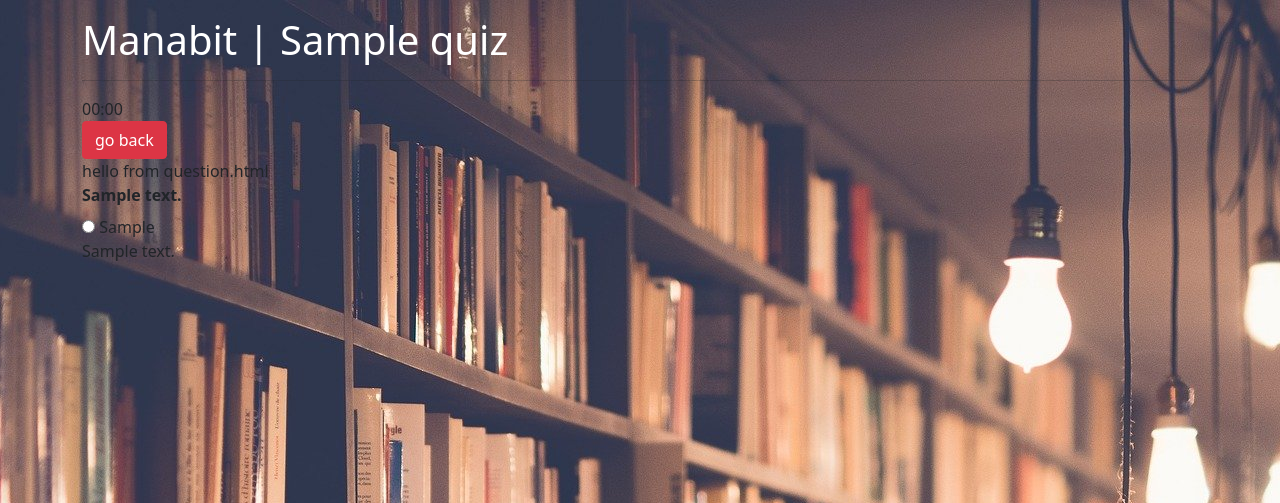
After one commit to hrmtk/django-quiz-app, a Django app: page /1 in a window 1280 px wide. The commit adds this page. Shown: the top 503 px of the page. Run offline with Django 3.2, Linux system fonts and the light colour scheme; tables that the repository leaves empty hold one stand-in row (values such as "Sample post").

Commit message:
Add question.html

```diff
--- a/quiz/models.py
+++ b/quiz/models.py
@@ -1,5 +1,6 @@
 from django.db import models
 from django.contrib.auth.models import User
+import random
 
 TOPIC_CHOICES = (
 	('Computer Science', 'Computer Science'),
@@ -26,6 +27,11 @@ class Quiz(models.Model):
 	def __str__(self):
 		return str(self.quiz_title)
 
+	def get_questions(self):
+		questions = list(self.question_set.all())
+		random.shuffle(questions)
+		return questions
+
 	class Meta:
 		verbose_name_plural = 'Quizzes'
 
--- /dev/null
+++ b/quiz/static/quiz/question.js
@@ -0,0 +1,13 @@
+
+
+$.ajax({
+	type: 'GET',
+	url: `${url}data`,
+	success: function(res) {
+		const data = response.data
+		// console.log(data)
+	},
+	error: function(error) {
+		console.log(error)
+	}
+})
--- /dev/null
+++ b/quiz/templates/quiz/question.html
@@ -0,0 +1,36 @@
+{% extends 'base.html' %}
+{% load static %}
+
+{% block scripts %}
+	<script src="{% static 'quiz/question.js' %}" defer></script>
+{% endblock scripts %}
+
+{% block title %}
+{{ quiz.quiz_title }}
+{% endblock title %}
+
+{% block page-title %}
+{{ quiz.quiz_title }}
+{% endblock %}
+
+{% block content %}
+
+<div class="row">
+	<div class="col text-right" id="timer-box">00:00</div>
+</div>
+<a href="{% url 'quiz:quiz_list' %}" button class="btn btn-danger">go back</a>
+<br>
+hello from question.html
+{% for q in que %}
+<div class="quiz-box">
+	<div class="mb-2">
+		<b>{{ q.question_text }}</b>
+	</div>
+	<div>
+		<input type="radio" class="ans" id="ans">
+		<label for="{{q.qestion_text}}">{{q.option_one}}</label>
+	</div>
+	<p> {{ q.question_text }} </p>
+</div>
+{% endfor %}
+{% endblock %}
--- a/quiz/urls.py
+++ b/quiz/urls.py
@@ -1,11 +1,12 @@
 from django.urls import path
 from .views import (
 	QuizListView,
-	# quiz_list_create,
+	question_view,
 )
 
-app_name = 'quizes'
+app_name = 'quiz'
 
 urlpatterns = [
 	path('', QuizListView.as_view(), name='quiz_list'),
+	path('<pk>', question_view, name='question_view'),
 ]
--- a/quiz/views.py
+++ b/quiz/views.py
@@ -1,11 +1,30 @@
 from django.shortcuts import render
 from django.views.generic import ListView
+from django.http import JsonResponse
 from .models import Topic, Quiz, Question, Result
+
 
 class QuizListView(ListView):
 	model = Quiz
 	template_name = 'quiz/main.html'
 
 
-# def quiz_list_create(request):
-# 	return render(request, 'quizes/main.html')
+def question_view(request, pk):
+	quiz = Quiz.objects.get(pk=pk)
+	questions = quiz.get_questions()
+	return render(request, 'quiz/question.html',
+		{
+		'quiz': quiz,
+		'que':  questions,
+		}
+	)
+
+# def questions_view(request, pk):
+# 	quiz = Quiz.objects.get(pk=pk)
+# 	questions = []
+# 	for q in quiz.get_questions():
+# 		questions.append({str(q)})
+# 	return JsonResponse({
+# 		'data': questions,
+# 	})
+	# pass
--- a/static/style.css
+++ b/static/style.css
@@ -1,11 +1,14 @@
 body {
 	background: url("/static/img/books.jpg") 20% 0 no-repeat fixed;
+}
 
+.not-visible {
+	display: none;
 }
 
 .card {
 	background: linear-gradient(0deg, rgba(250,252,252,1) 0%, rgba(226,205,163,1) 100%);
-	opacity: 0.7;
+	opacity: 0.8;
 }
 
 .card:hover {
--- a/templates/base.html
+++ b/templates/base.html
@@ -21,14 +21,16 @@
 	<!-- Custom js -->
 	<script src="{% static 'functions.js' %}" defer></script>
 	{% block scripts %}
-	{% endblock scripts %}
+	{% endblock %}
 
-	<title>{% block title %}{% endblock title  %}</title>
+	<title>{% block title %}{% endblock %}</title>
 </head>
 <body>
 	<div class="container mt-3">
+		<div class="h1 page-title text-white">Manabit | {% block page-title %}{% endblock %}</div>
+		<hr>
 		{% block content %}
-		{% endblock content %}
+		{% endblock %}
 	</div>
 
 	<!-- JavaScript Bundle with Popper -->
```
Also changed, not shown: quiz/static/quiz/main.js (added, +17 -0 lines), quiz/templates/quiz/main.html (+33 -19 lines).
